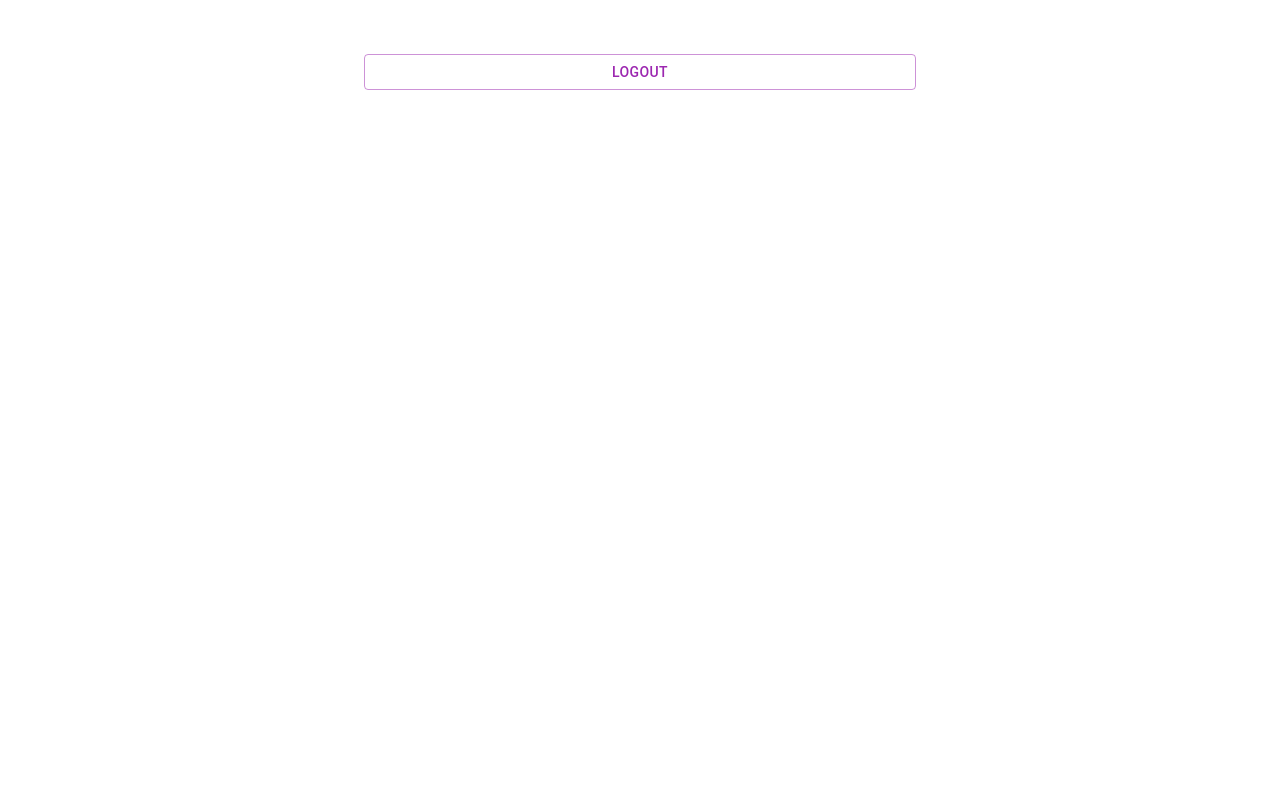
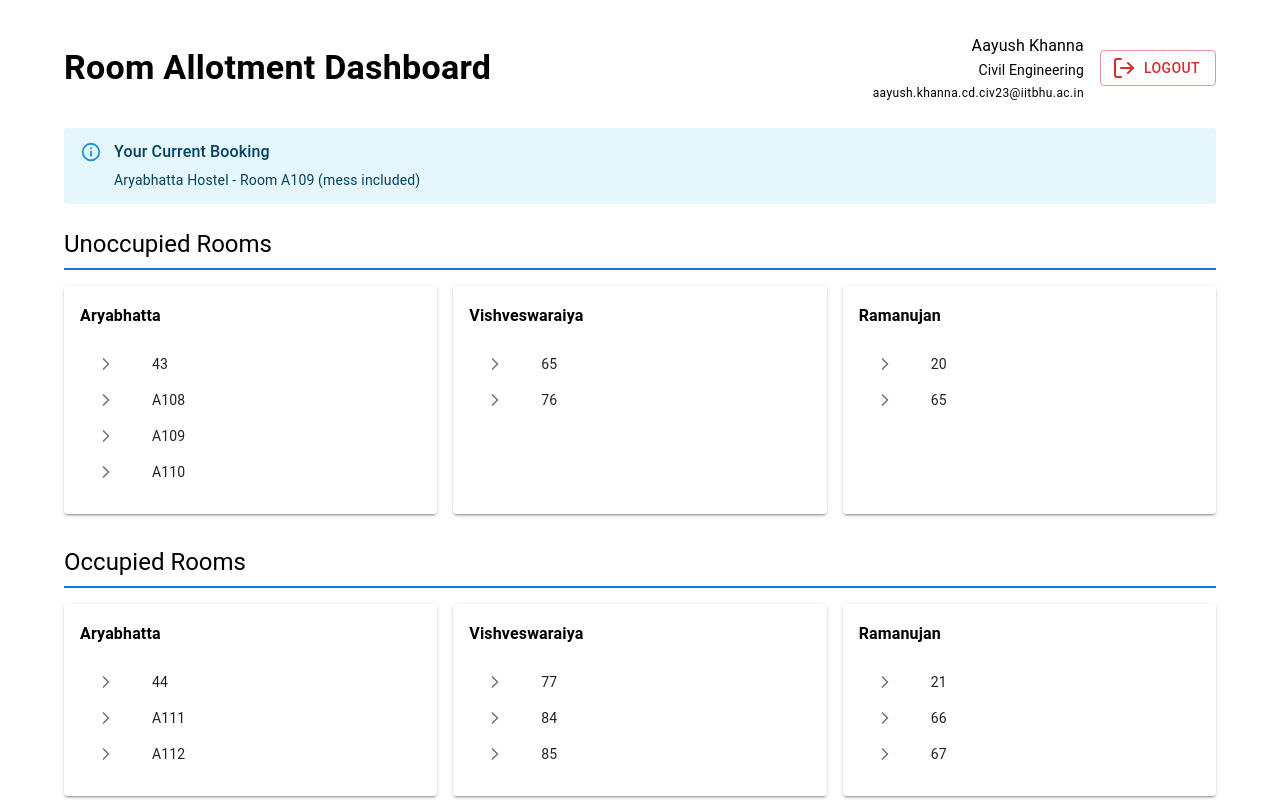
Before and after one commit to COPS-IITBHU/convocation-portal, a Next.js app in the folder frontend/: page /home in a window 1280 px wide. Shown: the top 800 px of the page. Built offline with nearby package versions, Linux system fonts and the light colour scheme.

Commit message:
basic rooms page added

```diff
--- a/frontend/package.json
+++ b/frontend/package.json
@@ -16,6 +16,7 @@
     "@types/js-cookie": "^3.0.6",
     "axios": "^1.7.7",
     "js-cookie": "^3.0.5",
+    "lucide-react": "^0.446.0",
     "next": "14.2.12",
     "react": "^18",
     "react-dom": "^18"
--- a/frontend/src/app/home/page.tsx
+++ b/frontend/src/app/home/page.tsx
@@ -1,59 +1,163 @@
 'use client'
-import React, {useState} from "react";
+import React, { useState } from "react";
 import {
   Container,
-  TextField,
-  FormControl,
-  InputLabel,
-  Select,
-  MenuItem,
-  FormGroup,
-  FormControlLabel,
-  Checkbox,
+  Box,
+  Typography,
+  Paper,
   Button,
-  Typography,
+  Grid,
+  List,
+  ListItem,
+  ListItemIcon,
+  ListItemText,
+  Dialog,
+  DialogTitle,
+  DialogContent,
+  DialogActions,
+  Alert,
+  AlertTitle,
+  useMediaQuery,
 } from '@mui/material';
+import { useTheme } from '@mui/material/styles';
+import { AlertCircle, ChevronRight, LogOut } from "lucide-react";
 import Cookies from 'js-cookie';
 import { useRouter } from 'next/navigation';
 
+interface RoomInfo {
+  hostel: string;
+  rooms: string[];
+}
+
+const RoomSection = ({ title, roomsInfo }: { title: string; roomsInfo: RoomInfo[] }) => {
+  const theme = useTheme();
+  const isSmallScreen = useMediaQuery(theme.breakpoints.down('sm'));
+
+  return (
+    <Box sx={{ mb: 4 }}>
+      <Typography variant="h5" gutterBottom sx={{ borderBottom: `2px solid ${theme.palette.primary.main}`, pb: 1, mb: 2 }} className="text-black">
+        {title}
+      </Typography>
+      <Grid container spacing={2}>
+        {roomsInfo.map((info, index) => (
+          <Grid item xs={12} sm={6} md={4} key={index}>
+            <Paper elevation={2} sx={{ p: 2, height: '100%' }}>
+              <Typography variant="subtitle1" sx={{ fontWeight: 'bold', mb: 1 }} className="text-black">{info.hostel}</Typography>
+              <List dense>
+                {info.rooms.map((room, roomIndex) => (
+                  <ListItem key={roomIndex} sx={{ '&:hover': { bgcolor: theme.palette.action.hover } }}>
+                    <ListItemIcon>
+                      <ChevronRight size={20} />
+                    </ListItemIcon>
+                    <ListItemText primary={room} />
+                  </ListItem>
+                ))}
+              </List>
+            </Paper>
+          </Grid>
+        ))}
+      </Grid>
+    </Box>
+  );
+};
+
 export default function Home() {
-  const [formData, setFormData] = useState({
-    name: '',
-    branch: '',
-    rollNo: '',
-    rooms: {},
-    messFood: false,
-  });
-
-  const [availableRooms, setAvailableRooms] = useState([
-    { room: '101', available: true },
-    { room: '102', available: false },
-    { room: '103', available: true },
-  ]);
-
+  const [showLogoutConfirm, setShowLogoutConfirm] = useState(false);
+  const theme = useTheme();
+  const isSmallScreen = useMediaQuery(theme.breakpoints.down('sm'));
   const router = useRouter();
 
   const handleLogout = () => {
+    // Remove the token cookie and navigate to the login page
     Cookies.remove('token');
     router.push('/');
+    setShowLogoutConfirm(false);
   };
 
   return (
-    <div className="">
-      <Container maxWidth="sm">
-        <Typography variant="h4" component="h1" gutterBottom>
-          Hostel Allotment Form
+    <Container maxWidth="lg" sx={{ py: 4 }}>
+      <Box sx={{
+        display: 'flex',
+        flexDirection: isSmallScreen ? 'column' : 'row',
+        justifyContent: 'space-between',
+        alignItems: isSmallScreen ? 'flex-start' : 'center',
+        mb: 3,
+        gap: 2
+      }}>
+        <Typography variant="h4" component="h1" fontWeight="bold" className="text-black" sx={{ fontSize: isSmallScreen ? '1.5rem' : '2.125rem' }}>
+          Room Allotment Dashboard
         </Typography>
+        <Box sx={{
+          display: 'flex',
+          flexDirection: isSmallScreen ? 'column' : 'row',
+          alignItems: isSmallScreen ? 'flex-start' : 'center',
+          gap: 2
+        }}>
+          <Box textAlign={isSmallScreen ? 'left' : 'right'}>
+            <Typography variant="subtitle1" className="text-black">Aayush Khanna</Typography>
+            <Typography variant="body2" className="text-black">Civil Engineering</Typography>
+            <Typography variant="caption" className="text-black" sx={{ wordBreak: 'break-word' }}>
+              aayush.khanna.cd.civ23@iitbhu.ac.in
+            </Typography>
+          </Box>
           <Button
-          onClick={handleLogout}
             variant="outlined"
-          color="secondary"
-          fullWidth
-          className="mt-4"
+            color="error"
+            startIcon={<LogOut />}
+            onClick={() => setShowLogoutConfirm(true)}
+            sx={{
+              height: 'fit-content',
+              transition: 'background-color 0.3s',
+              '&:hover': { bgcolor: theme.palette.error.light }
+            }}
           >
             Logout
           </Button>
+        </Box>
+      </Box>
+
+      <Alert severity="info" sx={{ mb: 3 }}>
+        <AlertTitle>Your Current Booking</AlertTitle>
+        Aryabhatta Hostel - Room A109 (mess included)
+      </Alert>
+
+      <RoomSection
+        title="Unoccupied Rooms"
+        roomsInfo={[
+          { hostel: "Aryabhatta", rooms: ["43", "A108", "A109", "A110"] },
+          { hostel: "Vishveswaraiya", rooms: ["65", "76"] },
+          { hostel: "Ramanujan", rooms: ["20", "65"] }
+        ]}
+      />
+
+      <RoomSection
+        title="Occupied Rooms"
+        roomsInfo={[
+          { hostel: "Aryabhatta", rooms: ["44", "A111", "A112"] },
+          { hostel: "Vishveswaraiya", rooms: ["77", "84", "85"] },
+          { hostel: "Ramanujan", rooms: ["21", "66", "67"] }
+        ]}
+      />
+
+      <RoomSection
+        title="Partially Occupied Rooms"
+        roomsInfo={[
+          { hostel: "Aryabhatta", rooms: ["45", "A113"] },
+          { hostel: "Vishveswaraiya", rooms: ["78", "86"] },
+          { hostel: "Ramanujan", rooms: ["22", "68"] }
+        ]}
+      />
+
+      <Dialog open={showLogoutConfirm} onClose={() => setShowLogoutConfirm(false)}>
+        <DialogTitle>Confirm Logout</DialogTitle>
+        <DialogContent>
+          <Typography className="text-black">Are you sure you want to logout?</Typography>
+        </DialogContent>
+        <DialogActions>
+          <Button onClick={() => setShowLogoutConfirm(false)}>Cancel</Button>
+          <Button onClick={handleLogout} color="error" variant="contained">Logout</Button>
+        </DialogActions>
+      </Dialog>
     </Container>
-    </div>
   );
 }
--- a/frontend/src/app/page.tsx
+++ b/frontend/src/app/page.tsx
@@ -14,6 +14,7 @@ import {
 import { Visibility, VisibilityOff } from '@mui/icons-material';
 import Cookies from 'js-cookie';
 import { useRouter } from 'next/navigation'; // Import the router
+import Box from '@mui/material/Box';
 
 export default function SignIn() {
   const [email, setEmail] = useState('');
@@ -67,11 +68,24 @@ export default function SignIn() {
   };
 
   return (
-    <Container
-      maxWidth="xs"
-      className="flex justify-center items-center min-h-screen bg-gray-100"
+    <Box
+      sx={{
+        backgroundColor: 'gray', // Set gray background color
+        minHeight: '100vh', // Make sure the background covers the full height of the viewport
+        display: 'flex',
+        justifyContent: 'center',
+        alignItems: 'center',
+      }}
     >
-      <div className="bg-white p-8 rounded-lg shadow-lg w-full">
+      <Container
+        maxWidth="xs"
+        sx={{
+          backgroundColor: 'white', // White background for the form container
+          padding: '2rem',
+          borderRadius: '8px',
+          boxShadow: '0px 4px 12px rgba(0, 0, 0, 0.1)',
+        }}
+      >
         <Typography variant="h4" className="text-center mb-6 text-black">
           Sign In
         </Typography>
@@ -123,7 +137,7 @@ export default function SignIn() {
             Don't have an account? <a href="/signup" className="text-blue-500">Sign up</a>
           </Typography>
         </form>
-      </div>
-    </Container>
+      </Container>
+    </Box>
   );
 }
--- a/frontend/src/app/signup/page.tsx
+++ b/frontend/src/app/signup/page.tsx
@@ -11,7 +11,8 @@ import {
   InputAdornment,
   IconButton,
   Select,
-  MenuItem
+  MenuItem,
+  Box
 } from '@mui/material';
 import { Visibility, VisibilityOff } from '@mui/icons-material';
 import Cookies from 'js-cookie';
@@ -84,11 +85,24 @@ export default function SignUp() {
   };
 
   return (
-    <Container
-      maxWidth="xs"
-      className="flex justify-center items-center min-h-screen bg-gray-100"
+    <Box
+      sx={{
+        backgroundColor: 'gray', // Set gray background color
+        minHeight: '100vh',      // Ensure the background covers the full height of the viewport
+        display: 'flex',
+        justifyContent: 'center',
+        alignItems: 'center',
+      }}
     >
-      <div className="bg-white p-8 rounded-lg shadow-lg w-full">
+      <Container
+        maxWidth="xs"
+        sx={{
+          backgroundColor: 'white', // White background for the form container
+          padding: '2rem',
+          borderRadius: '8px',
+          boxShadow: '0px 4px 12px rgba(0, 0, 0, 0.1)',
+        }}
+      >
         <Typography variant="h4" className="text-center mb-6 text-black">
           Register
         </Typography>
@@ -128,6 +142,7 @@ export default function SignUp() {
               name="branch"
               value={formData.branch}
               onChange={handleChange}
+              variant="outlined"
             >
               <MenuItem value="CSE">Computer Science</MenuItem>
               <MenuItem value="ECE">Electronics</MenuItem>
@@ -184,7 +199,7 @@ export default function SignUp() {
             Already have an account? <a href="/" className="text-blue-500">Sign In</a>
           </Typography>
         </form>
-      </div>
-    </Container>
+      </Container>
+    </Box>
   );
 }
```
Also changed, not shown: 1 other file (tests, documents, lock files or other folders). Lines whose indentation alone changed are shown as unchanged.
